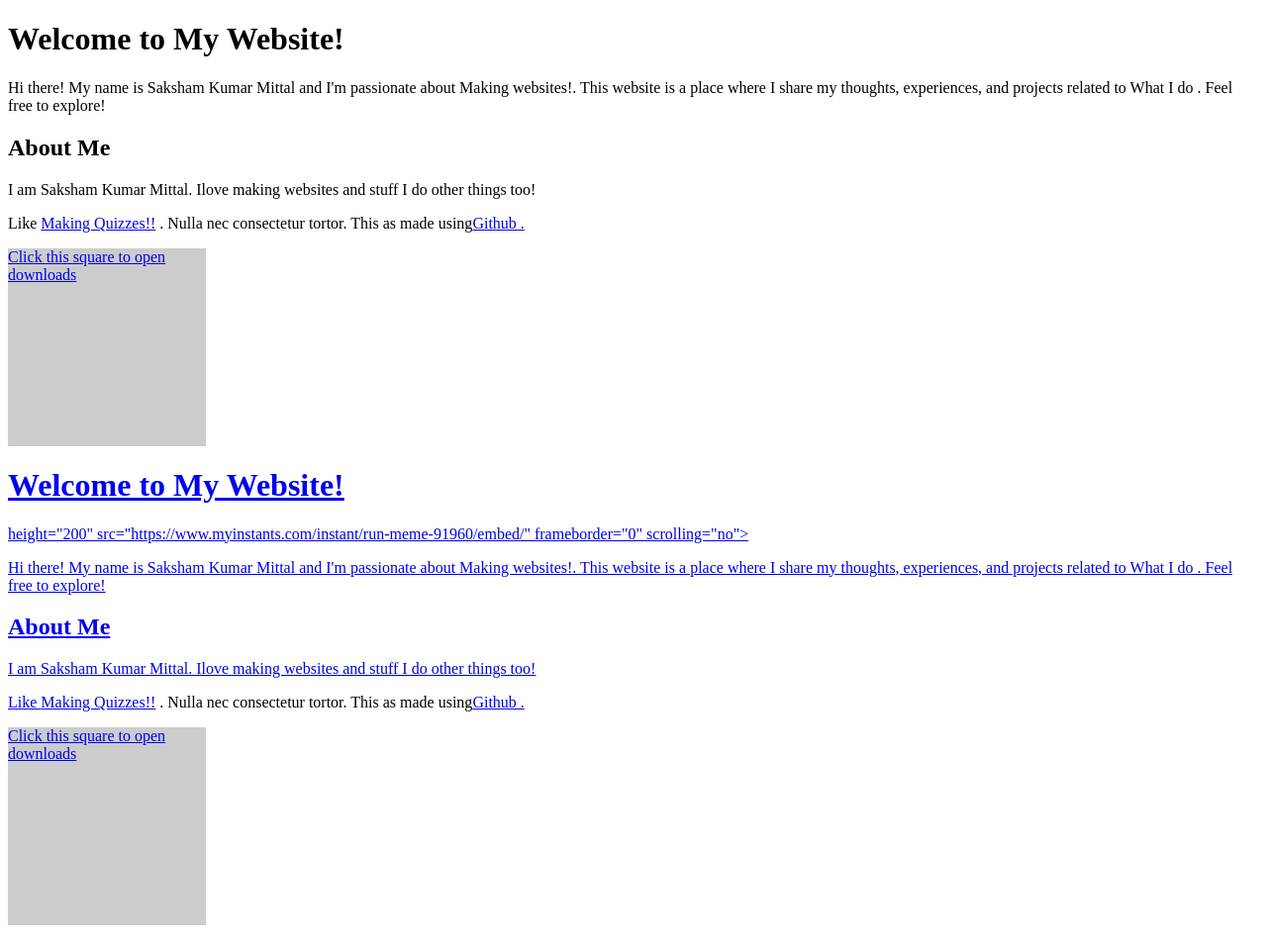
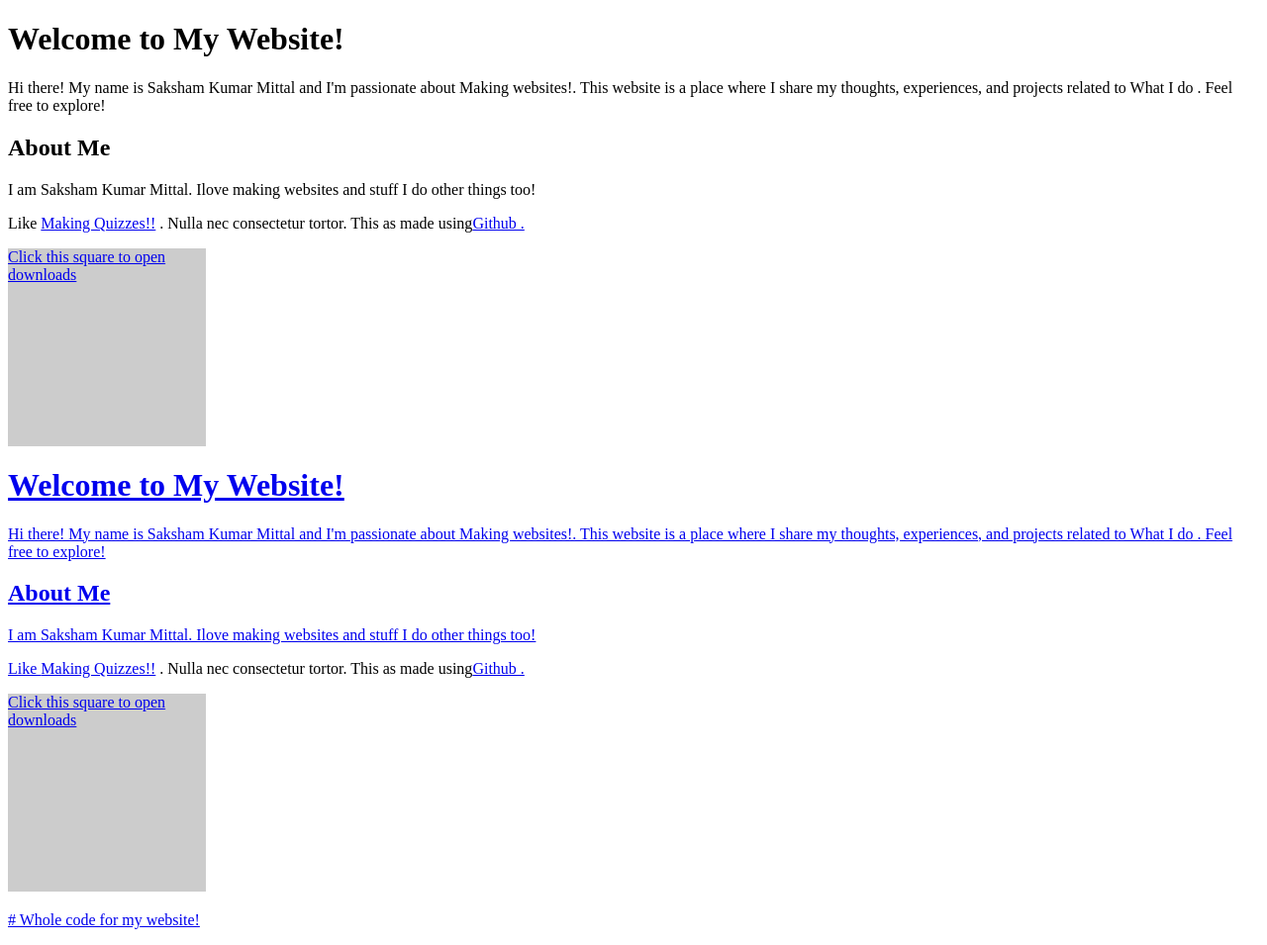
Before and after one commit to Nalphanumericwithadollar/Nalphanumericwithadollar.github.io, a plain HTML site: page index.html in a window 1280 px wide. Shown: the whole page at 99% size. Drawn offline with Linux system fonts and the light colour scheme.

Commit message:
Update index.html

```diff
--- a/index.html
+++ b/index.html
@@ -59,7 +59,7 @@
 </head>
 <body>
     <h1>Welcome to My Website!</h1>
-height="200" src="https://www.myinstants.com/instant/run-meme-91960/embed/" frameborder="0" scrolling="no"></iframe>
+
     <p>Hi there! My name is Saksham Kumar Mittal and I'm passionate about Making websites!. This website is a place where I share my thoughts, experiences, and projects related to What I do . Feel free to explore!</p>
 
     <h2>About Me</h2>
@@ -80,3 +80,7 @@ height="200" src="https://www.myinstants.com/instant/run-meme-91960/embed/" fram
             }
         }
     </script>
+
+
+
+# Whole code for my website!
```
